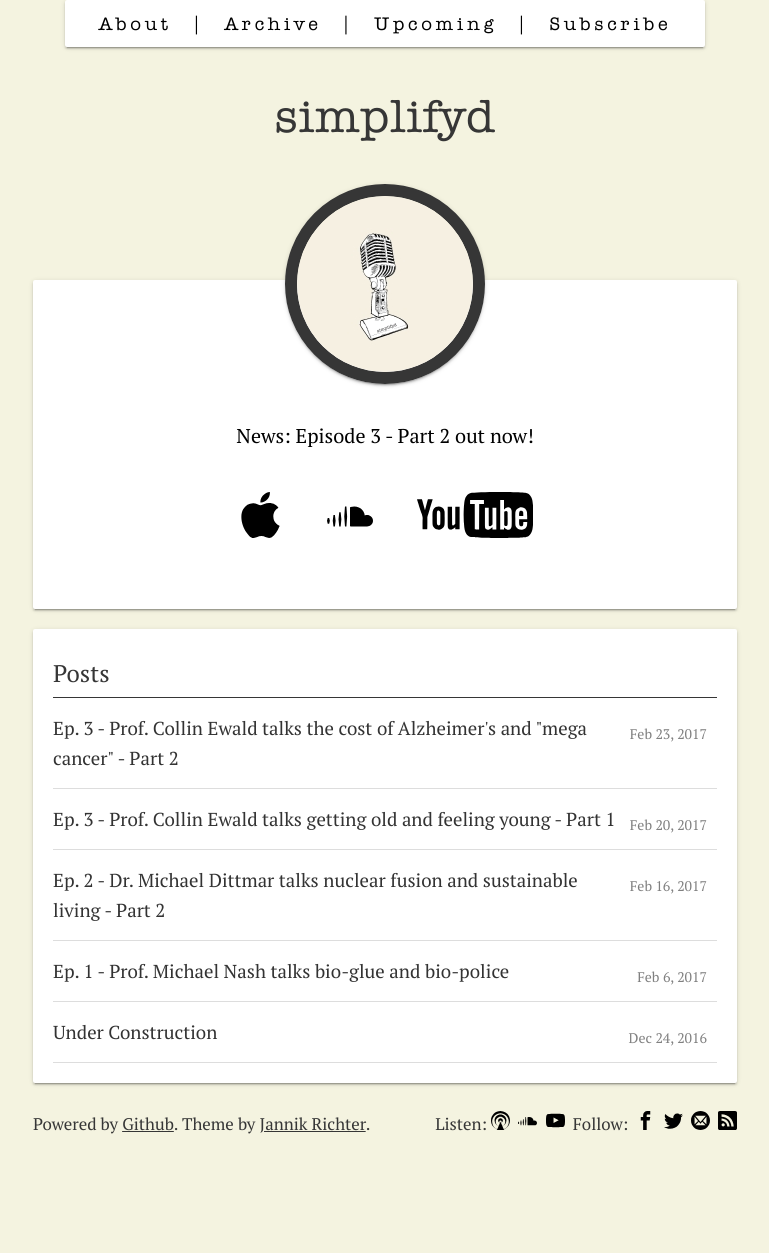
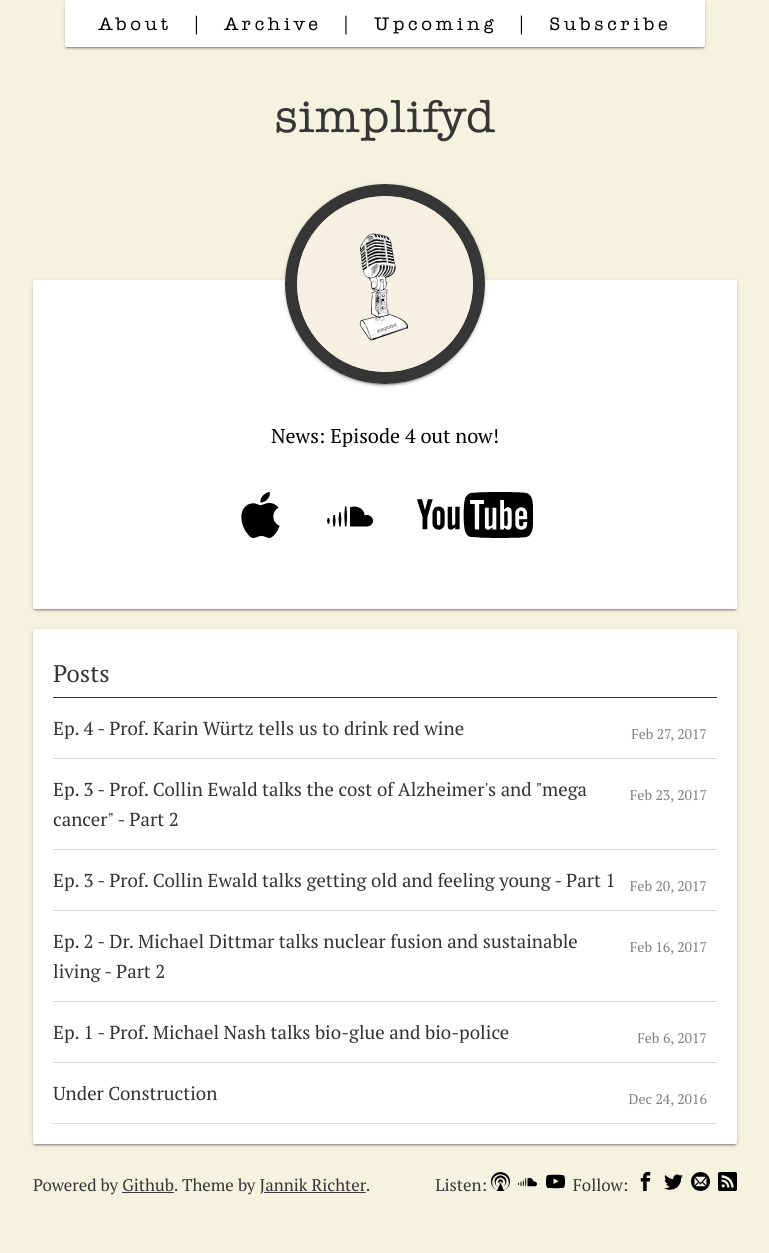
Before and after one commit to gsidhu/simplifyd, a Jekyll site: the page built from index.html, in a window 1280 px wide. Shown: the whole page, without its empty margins (255-1024 px from the left). Built offline with Jekyll 4.4.1, drawn with Linux system fonts in a browser that asks for light colours; before the commit the page ends 1192 px from its top, so only the background shows below that.

Commit message:
Episode 4

```diff
--- /dev/null
+++ b/_posts/2017-02-27-ep-4-karin-wuertz.md
@@ -0,0 +1,22 @@
+---
+layout: post
+title:  Ep. 4 - Prof. Karin Würtz tells us to drink red wine
+date:   2017-02-27 11:00:00 +0100
+categories: episode
+comments: true
+---
+
+In this episode we are joined by Prof. Karin Würtz who is working on trying to better understand pathologies and find treatment for inflammation-related diseases, most commonly back pain. You can find out about her research [on her webpage.](https://www.karinwuertz.com/)
+
+She answered a bunch of our näive questions like - How do medicines work? How does a pill know where to go? What are stem cells? How far are we from creating a human in the lab?
+
+If you like our podcast, we would love it if you shared it with your friends and colleagues, and gave us feedback in the comments section below.
+
+We publish a new episode every week. Check out our [Upcoming](/upcoming) page to see what’s coming next.
+
+And now... let’s begin.
+
+<div id="media-wrapper">
+<div id="soundcloud-embed"><iframe width="100%" height="166" scrolling="no" frameborder="no" src="https://w.soundcloud.com/player/?url=https%3A//api.soundcloud.com/tracks/309722072&amp;color=ff5500&amp;auto_play=false&amp;hide_related=false&amp;show_comments=true&amp;show_user=true&amp;show_reposts=false"></iframe></div>
+<div id="youtube-embed">{% include youtube_embed.html id="g5oss-92fD4" %}</div>
+</div>
--- a/index.html
+++ b/index.html
@@ -7,7 +7,7 @@ layout: default
 <!--    <a class="email" href="mailto:{{site.email}}">{{site.email}}</a> -->
 <!--    <p class="description">{{ site.description }}</p>-->
 <!--    <a href="about" class="btn">About Us</a> -->
-		<p class="description"> News: Episode 3 - Part 2 out now! </p>
+		<p class="description"> News: Episode 4 out now! </p>
 		<p id="links">
 		<a href="https://itunes.apple.com/ch/podcast/simplifyd/id1202579757?l=en" title="Subscribe on iTunes"><img src="/assets/icons/appleinc.svg"></a>
 		<!--<a href="#" title="Subscribe on Google Play Music"><img src="/assets/icons/headphones.svg"></a>-->
```
Also changed, not shown: upcoming.md (+1 -1 lines).
